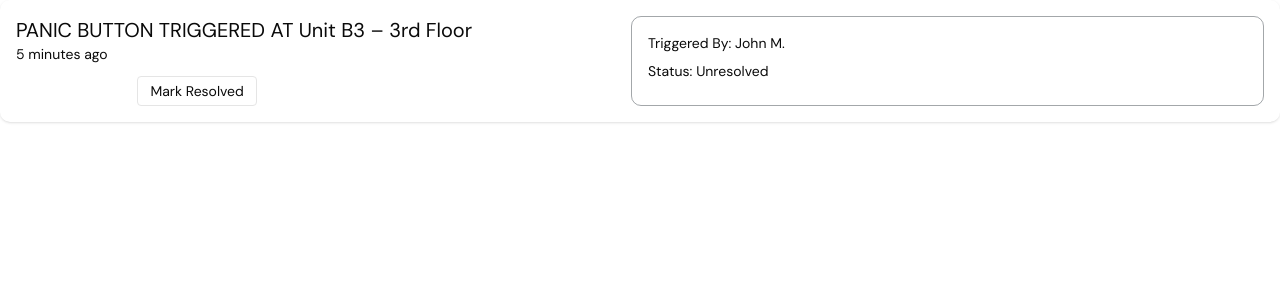
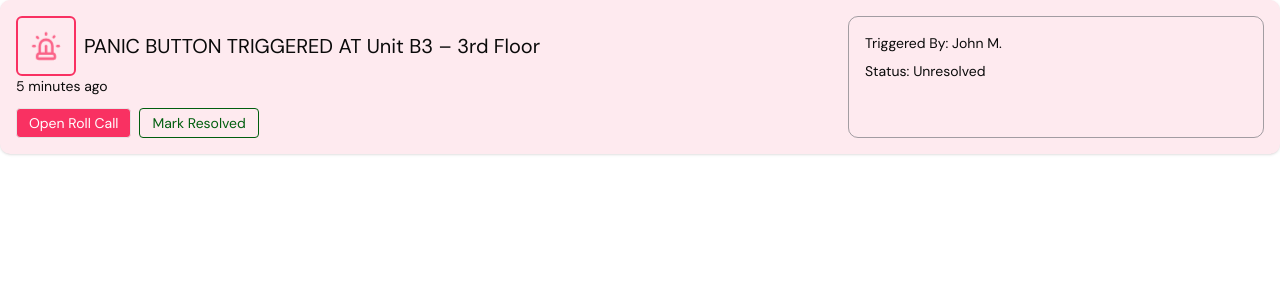
Before and after one commit to Rose-Irungu/kiosk, a React (Vite) app: page /card2 in a window 1280 px wide. Shown: the top 300 px of the page. Built offline with nearby package versions, Linux system fonts and the light colour scheme; no server answers.

Commit message:
Modified Card 2

```diff
--- a/src/components/Card2.jsx
+++ b/src/components/Card2.jsx
@@ -1,8 +1,9 @@
 import { useEffect, useState } from "react";
+import { Siren } from "lucide-react";
 
 // const INCIDENT_ENDPOINT = "https://api.example.com/incidents/123"; // Real endpoint disabled for testing
 
-export default function Card2({ panicEmoji }) {
+export default function Card2() {
   const [incident, setIncident] = useState(null); // { unit, floor, minute, resident, status }
   const [loadingIncident, setLoadingIncident] = useState(true);
   const [loadingResolve, setLoadingResolve] = useState(false);
@@ -98,33 +99,38 @@ export default function Card2({ panicEmoji }) {
     );
 
 return (
-    <div className="bg-babyrose w-full p-4 rounded-[10px] shadow flex flex-col lg:flex-row lg:justify-between gap-4">
+  <div className="bg-[#FEEAEF] w-full p-4 rounded-[10px] shadow flex flex-col lg:flex-row lg:justify-between gap-6">
     {/* Left side */}
     <div className="flex-1">
-        <div className="text-rosefire text-2xl">{panicEmoji}</div>
-
+      {/* Siren + headline on one line */}
+      <div className="flex items-center gap-2">
+        <div className="w-[60px] h-[60px] flex items-center justify-center border-2 border-[#F93162] rounded-sm">
+          <Siren className="w-6 h-6 text-[#F93162] animate-ping flex-shrink-0" />
+        </div>
         <h1 className="font-dmsans text-xl text-grayish font-normal">
           PANIC BUTTON TRIGGERED AT {incident.unit} – {incident.floor}
         </h1>
+      </div>
+
 
       <p className="font-inter text-sm text-slategray font-normal">
         {incident.minute} minute{incident.minute !== 1 && "s"} ago
       </p>
 
       <div className="flex gap-2 mt-3">
-          <button className="bg-rosefire text-white text-sm font-inter font-normal px-3 py-1 rounded">
+        <button className="bg-[#F93162] text-white text-sm font-inter font-normal px-3 py-1 border rounded hover:bg-white hover:border-[#F93162] hover:text-[#F93162]">
           Open Roll Call
         </button>
 
         <button
           onClick={handleResolve}
           disabled={isResolved || loadingResolve}
-            className={`border text-sm font-inter font-normal px-3 py-1 rounded transition-colors ${
+          className={`border border-[#005E0E] text-sm font-inter font-normal px-3 py-1 rounded transition-colors hover:bg-[#005E0E] hover:text-white ${
             isResolved
-                ? "border-green-600 text-green-600 cursor-default"
+              ? "border-green-600 text-[#005E0E] cursor-default"
               : loadingResolve
-                ? "border-gray-400 text-gray-400 cursor-wait"
-                : "border-deepindigo text-deepindigo hover:bg-deepindigo/10"
+              ? "border-[#005E0E] text-[#005E0E] cursor-wait"
+              : "border-[#005E0E] text-[#005E0E]"
           }`}
         >
           {isResolved
@@ -141,7 +147,7 @@ export default function Card2({ panicEmoji }) {
     </div>
 
     {/* Right side */}
-      <div className="flex-1 rounded-[10px] border-[0.5px] border-[#49505780] p-4 flex flex-col gap-2">
+    <div className="w-full lg:w-1/3 rounded-[10px] border-[0.5px] border-[#49505780] p-4 flex flex-col gap-2">
       <p className="font-dmsans text-sm text-slateboost">
         Triggered&nbsp;By: {incident.resident}
       </p>
--- a/src/pages/admin/Emergencies.jsx
+++ b/src/pages/admin/Emergencies.jsx
@@ -0,0 +1,11 @@
+import Card4 from "../components/Card4";
+export default function Emergencies(){
+    return (
+        <div className="flex flex-col min-h-screen w-full max-w-full overflow-x-hidden relative">
+            <div className="flex">
+                <Card4 />
+            </div>
+            <div></div>
+        </div>
+    );
+}
```
Lines whose indentation alone changed are shown as unchanged.
